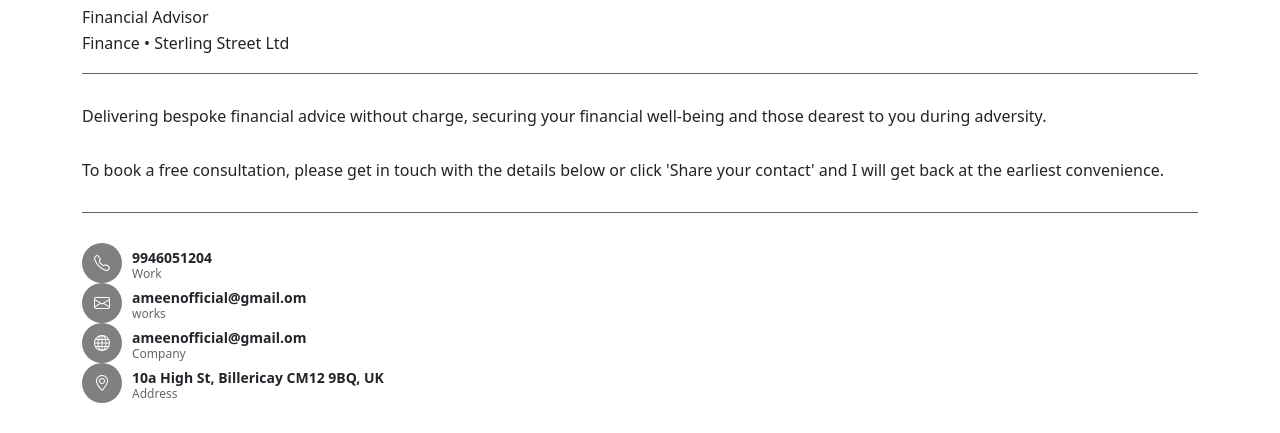
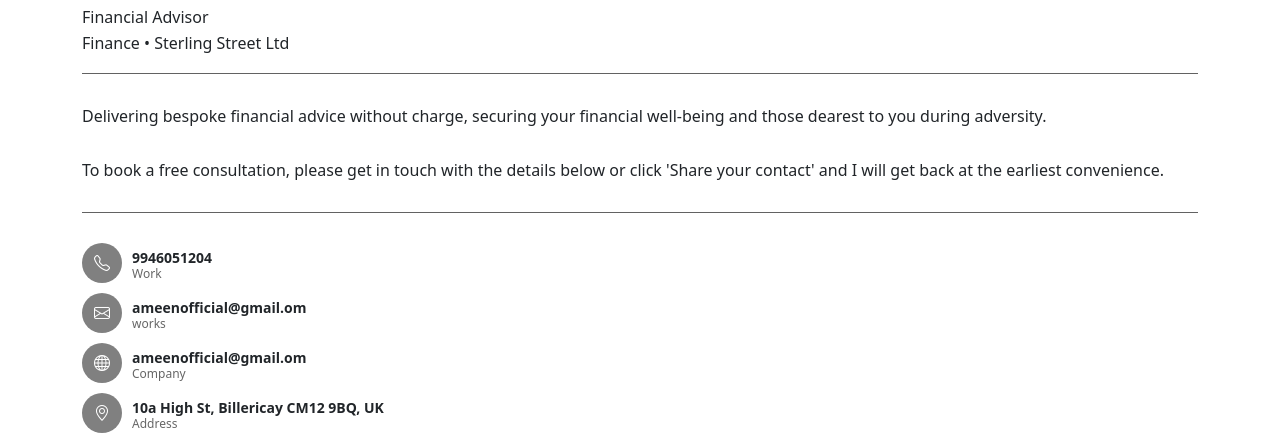
Before and after one commit to ALLU-YT/Nfc-Card-Ui-Html, a plain HTML site: page index.html in a window 1280 px wide. Shown: the part 1016-1449 px from the top of the page. Before the commit the page ends 1419 px from the top, so only its background shows below. Drawn offline with nearby package versions, Linux system fonts and the light colour scheme.

Commit message:
your message

```diff
--- a/index.html
+++ b/index.html
@@ -50,7 +50,7 @@
                     <p class="work-text">Work</p>
                 </div>
             </div>
-            <div class="flex-container">
+            <div class="flex-container" style="margin-top: 10px;">
                 <div class="small-circle">
                     <i class="bi bi-envelope"></i>
                 </div>
@@ -59,7 +59,7 @@
                     <p class="work-text">works</p>
                 </div>
             </div>
-            <div class="flex-container">
+            <div class="flex-container" style="margin-top: 10px;">
                 <div class="small-circle">
                     <i class="bi bi-globe"></i>
                 </div>
@@ -68,7 +68,7 @@
                     <p class="work-text">Company</p>
                 </div>
             </div>
-            <div class="flex-container">
+            <div class="flex-container" style="margin-top: 10px;">
                 <div class="small-circle">
                     <i class="bi bi-geo-alt"></i>
                 </div>
```
